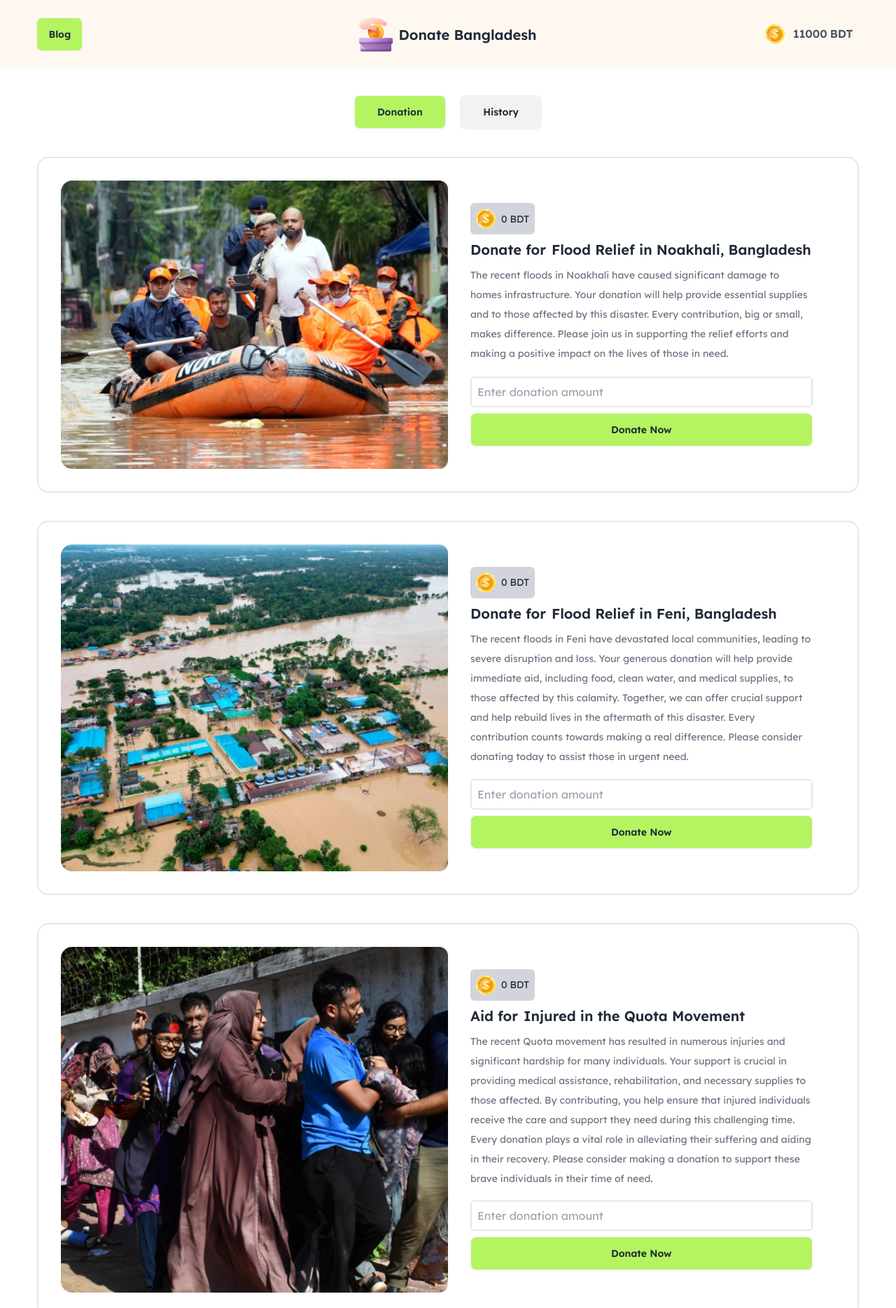
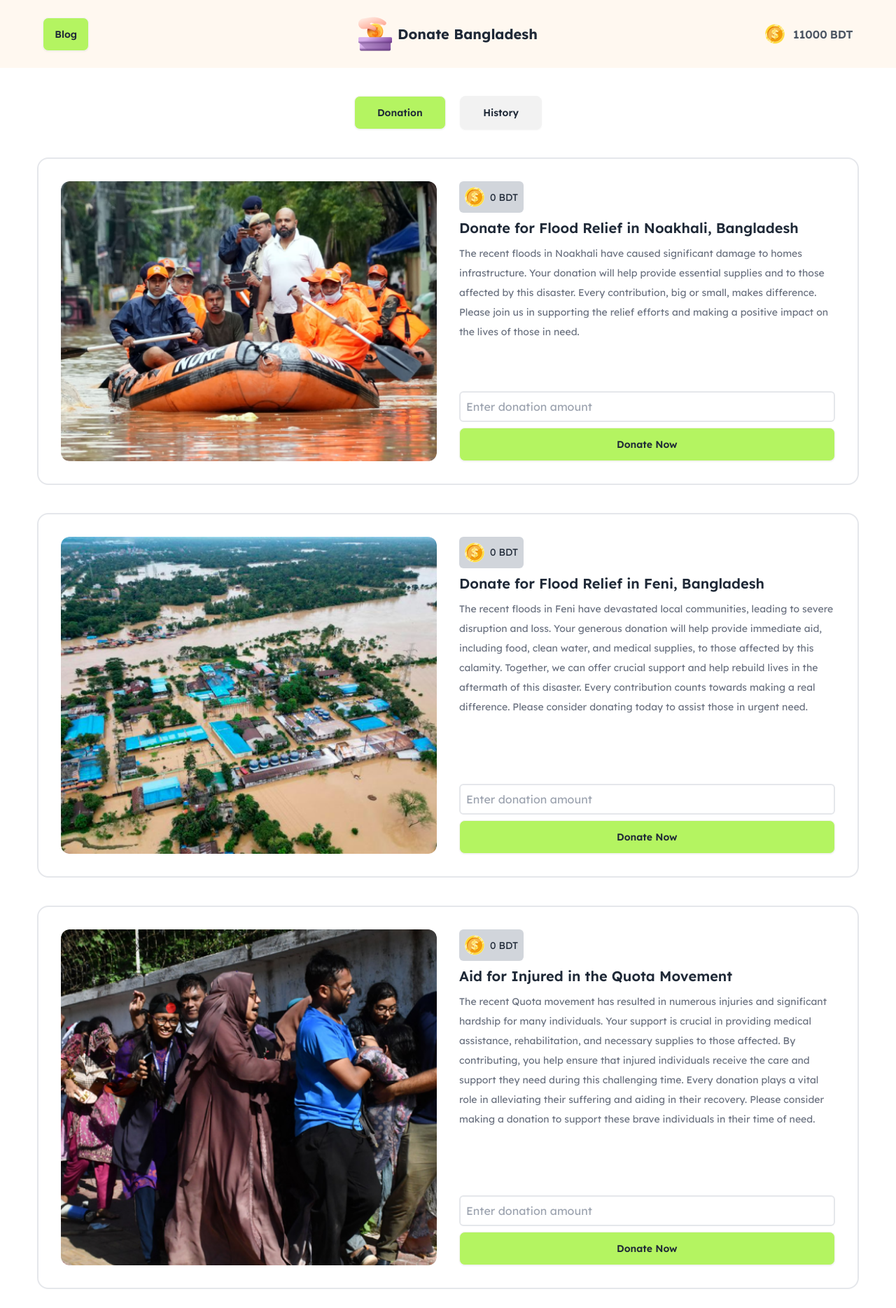
Before and after one commit to zsnahid/PH-Assignment-05, a plain HTML site: page index.html in a window 1280 px wide. Shown: the top 1869 px of the page at 70% size. Drawn offline with nearby package versions, Linux system fonts and the light colour scheme.

Commit message:
made the pages responsive

```diff
--- a/index.html
+++ b/index.html
@@ -38,45 +38,96 @@
     <header class="bg-orange-50 bg-opacity-80 backdrop-blur sticky top-0 z-10">
         <section class="w-11/12 max-w-screen-xl mx-auto py-4">
             <!-- nav bar -->
-            <div class="navbar">
-                <div class="navbar-start">
+            <div class="navbar grid lg:grid-cols-3 gap-4">
+                <div class="order-2 lg:order-1">
                     <div class="dropdown">
-                        <div tabindex="0" role="button" class="btn btn-ghost btn-circle">
-                            <a href="./blog.html" id="blog-btn" class="btn bg-lime hover:bg-lime-dark">Blog</a>
+                        <div tabindex="0" role="button">
+                            <a href="./blog.html" id="blog-btn" class="btn bg-lime hover:bg-lime-dark">
+                                Blog
+                            </a>
                         </div>
                     </div>
                 </div>
-                <div class="navbar-center">
-                    <a class="btn btn-ghost text-xl">
-                        <span><img src="./assets/logo.png" alt="Logo of Donate Bangladesh"></span>
+                <div class="order-1 lg:order-2 lg:justify-self-center">
+                    <a class="flex items-center gap-2 font-bold text-xl">
+                        <span>
+                            <img src="./assets/logo.png" alt="Logo of Donate Bangladesh">
+                        </span>
                         Donate Bangladesh
                     </a>
                 </div>
-                <div class="navbar-end">
-                    <img src="./assets/coin.png" alt="vector of a coin" class="mr-3">
+                <div class="order-3 lg:justify-self-end">
+                    <figure>
+                        <img src="./assets/coin.png" alt="vector of a coin" class="mr-3">
+                    </figure>
                     <p id="current-balance" class="text-gray-600 font-semibold mr-1">11000</p>
                     <p class="text-gray-600 font-semibold">BDT</p>
                 </div>
             </div>
         </section>
 
+
     </header>
 
     <main class="mb-12 flex-grow">
-
+        <!-- <section class="w-11/12 max-w-screen-xl mx-auto py-4">
+            <div class="navbar bg-base-100">
+                <div class="navbar-start">
+                    <div class="dropdown">
+                        <div tabindex="0" role="button" class="btn btn-ghost btn-circle">
+                            <svg xmlns="http://www.w3.org/2000/svg" class="h-5 w-5" fill="none" viewBox="0 0 24 24"
+                                stroke="currentColor">
+                                <path stroke-linecap="round" stroke-linejoin="round" stroke-width="2"
+                                    d="M4 6h16M4 12h16M4 18h7" />
+                            </svg>
+                        </div>
+                        <div tabindex="0"
+                            class="menu menu-sm  bg-base-100 rounded-box z-20 mt-3 w-52 p-2 shadow">
+                            <div>
+                                <a href="./blog.html" id="blog-btn" class="btn bg-lime hover:bg-lime-dark w-full">
+                                    Blog
+                                </a>
+                            </div>
+                            <div class="flex items-center">
+                                <figure>
+                                    <img src="./assets/coin.png" alt="vector of a coin" class="mr-3">
+                                </figure>
+                                <p id="current-balance" class="text-gray-600 font-semibold mr-1">11000</p>
+                                <p class="text-gray-600 font-semibold">BDT</p>
+                            </div>
+                        </div>
+                    </div>
+                </div>
+                <div class="navbar-center">
+                    <a class="flex items-center gap-2 font-bold text-xl">
+                        <span>
+                            <img src="./assets/logo.png" alt="Logo of Donate Bangladesh">
+                        </span>
+                        Donate Bangladesh
+                    </a>
+                </div>
+                <div class="navbar-end">
+                    <figure>
+                        <img src="./assets/coin.png" alt="vector of a coin" class="mr-3">
+                    </figure>
+                    <p id="current-balance" class="text-gray-600 font-semibold mr-1">11000</p>
+                    <p class="text-gray-600 font-semibold">BDT</p>
+                </div>
+            </div>
+        </section> -->
         <!-- buttons under nav bar -->
-        <section class="bg-white bg-opacity-80 backdrop-blur text-center p-10 sticky top-24 z-10">
+        <section class="bg-white bg-opacity-80 backdrop-blur text-center p-10 sticky top-20 z-10">
             <button id="donation-btn" class="btn bg-lime mr-4 px-8 hover:bg-lime-dark">Donation</button>
             <button id="history-btn" class="btn px-8 hover:bg-lime-dark">History</button>
         </section>
         <!-- donation cards -->
         <section id="donation" class="w-11/12 max-w-screen-xl mx-auto space-y-10">
             <!-- first card -->
-            <div class="card lg:card-side grid grid-cols-2 border-2 border-gray-200 p-8">
-                <figure>
+            <div class="card lg:card-side grid lg:grid-cols-2 gap-8 border-2 border-gray-200 p-8">
+                <figure class="rounded-xl">
                     <img src="./assets/noakhali.png" alt="image of rescuers in Noakhali flood">
                 </figure>
-                <div class="card-body">
+                <div class="card-body p-0">
                     <div class="flex items-center bg-gray-300 w-fit p-2 rounded-md">
                         <figure>
                             <img src="./assets/coin.png" alt="vector of a coin" class="mr-2">
@@ -84,8 +135,10 @@
                         <p id="noakhali-current-amount" class="text-sm mr-1">0</p>
                         <p class="text-sm">BDT</p>
                     </div>
-                    <h2 class="card-title">Donate for <span id="noakhali-cause">Flood Relief in Noakhali,
-                            Bangladesh</span></h2>
+                    <h2 class="card-title">
+                        Donate for Flood Relief in Noakhali, Bangladesh
+                    </h2>
+                    <p id="noakhali-cause" class="hidden">Flood Relief in Noakhali, Bangladesh</p>
                     <p class="text-sm text-gray-500 leading-loose">
                         The recent floods in Noakhali have caused significant damage to homes infrastructure. Your
                         donation will help provide essential supplies and to those affected by this disaster. Every
@@ -101,11 +154,11 @@
             </div>
 
             <!-- second card -->
-            <div class="card lg:card-side grid grid-cols-2 border-2 border-gray-200 p-8">
-                <figure>
+            <div class="card lg:card-side grid lg:grid-cols-2 gap-8 border-2 border-gray-200 p-8">
+                <figure class="rounded-xl">
                     <img src="./assets/feni.png" alt="image of rescuers in Feni flood">
                 </figure>
-                <div class="card-body">
+                <div class="card-body p-0">
                     <div class="flex items-center bg-gray-300 w-fit p-2 rounded-md">
                         <figure>
                             <img src="./assets/coin.png" alt="vector of a coin" class="mr-2">
@@ -113,7 +166,10 @@
                         <p id="feni-current-amount" class="text-sm mr-1">0</p>
                         <p class="text-sm">BDT</p>
                     </div>
-                    <h2 class="card-title">Donate for <span id="feni-cause">Flood Relief in Feni, Bangladesh</span></h2>
+                    <h2 class="card-title">
+                        Donate for Flood Relief in Feni, Bangladesh
+                    </h2>
+                    <p id="feni-cause" class="hidden">Flood Relief in Feni, Bangladesh</p>
                     <p class="text-sm text-gray-500 leading-loose">
                         The recent floods in Feni have devastated local communities, leading to severe disruption and
                         loss. Your generous donation will help provide immediate aid, including food, clean water, and
@@ -130,11 +186,11 @@
             </div>
 
             <!-- third card -->
-            <div class="card lg:card-side grid grid-cols-2 border-2 border-gray-200 p-8">
-                <figure>
+            <div class="card lg:card-side grid lg:grid-cols-2 gap-8 border-2 border-gray-200 p-8">
+                <figure class="rounded-xl">
                     <img src="./assets/quota-protest.png" alt="image of protesters in quota movement">
                 </figure>
-                <div class="card-body">
+                <div class="card-body p-0">
                     <div class="flex items-center bg-gray-300 w-fit p-2 rounded-md">
                         <figure>
                             <img src="./assets/coin.png" alt="vector of a coin" class="mr-2">
@@ -142,7 +198,10 @@
                         <p id="qouta-current-amount" class="text-sm mr-1">0</p>
                         <p class="text-sm">BDT</p>
                     </div>
-                    <h2 class="card-title">Aid for <span id="qouta-cause">Injured in the Quota Movement</span></h2>
+                    <h2 class="card-title">
+                        Aid for Injured in the Quota Movement
+                    </h2>
+                    <p id="qouta-cause" class="hidden">Injured in the Quota Movement</p>
                     <p class="text-sm text-gray-500 leading-loose">
                         The recent Quota movement has resulted in numerous injuries and significant hardship for many
                         individuals. Your support is crucial in providing medical assistance, rehabilitation, and
@@ -188,7 +247,7 @@
         </section>
     </main>
 
-    <footer class="h-32 bg-orange-50">
+    <footer class="h-16 lg:h-32 bg-orange-50">
 
     </footer>
     <script src="./js/utilities.js"></script>
```
Also changed, not shown: blog.html (+21 -13 lines).
